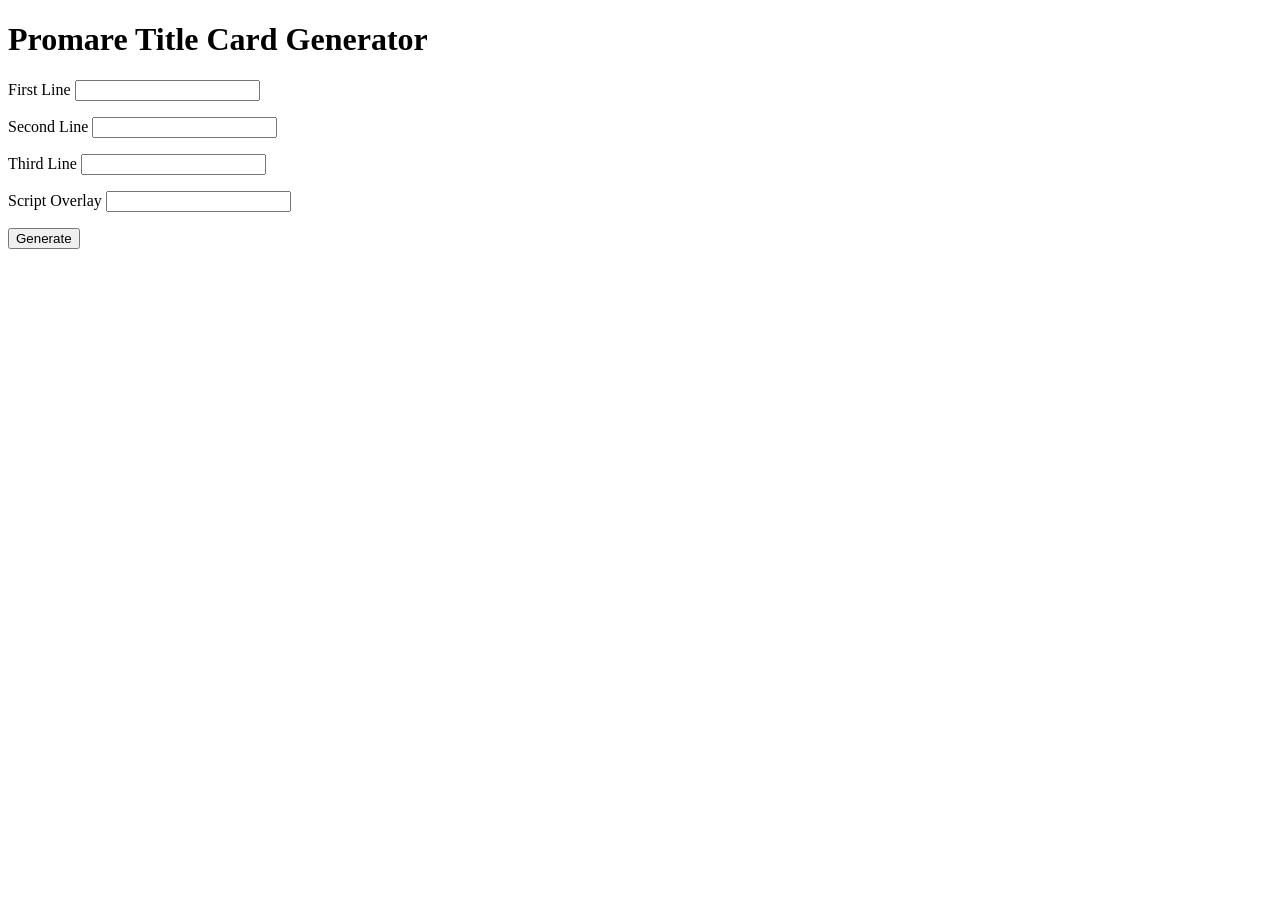
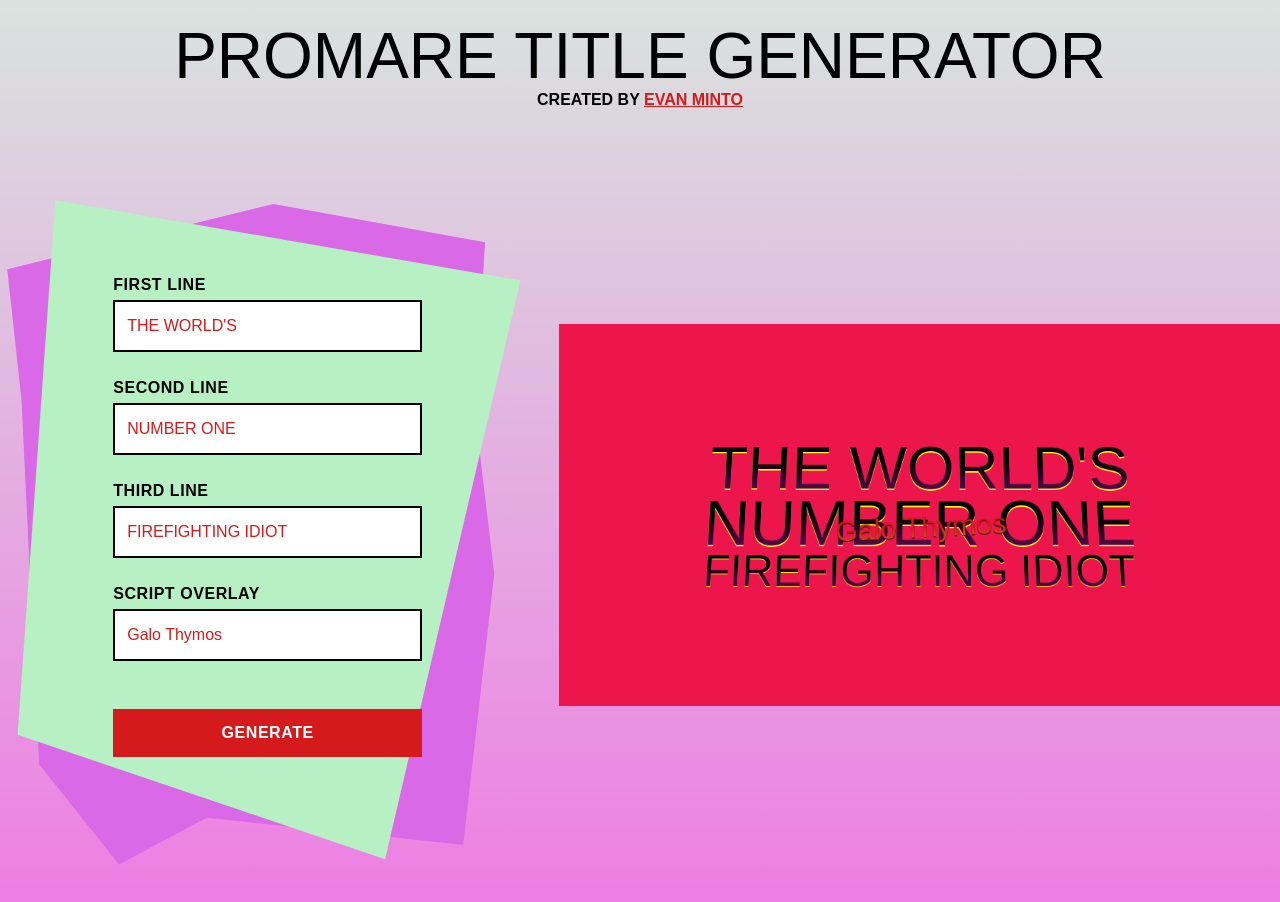
Before and after one commit to evanminto/promare-image-generator, a website built with Parcel: page index.html in a window 1280 px wide. Before the commit the page ends 800 px from the top, so only its background shows below. Built offline with nearby package versions, Linux system fonts and the light colour scheme.

Commit message:
Fix Chrome, add design

```diff
--- a/index.html
+++ b/index.html
@@ -1,33 +1,38 @@
 <!doctype html>
 
-<title>Promare Title Card Generator</title>
+<title>Promare Title Generator</title>
 
 <link rel="stylesheet" href="main.css">
 
 <script src="main.js" defer></script>
 
-<h1>Promare Title Card Generator</h1>
+<div class="wrapper">
+  <header>
+    <h1>Promare Title Generator</h1>
+    <p>Created by <a href="https://twitter.com/VamptVo">Evan Minto</a></p>
+  </header>
 
+  <div class="main-content">
     <title-text-form aria-controls="title_output">
       <form>
         <p class="m-form-field">
           <label for="line1">First Line</label>
-      <input id="line1" name="line1">
+          <input id="line1" class="line-input" name="line1" value="The World's">
         </p>
 
         <p class="m-form-field">
           <label for="line2">Second Line</label>
-      <input id="line2" name="line2">
+          <input id="line2" class="line-input" name="line2" value="Number One">
         </p>
 
         <p class="m-form-field">
           <label for="line3">Third Line</label>
-      <input id="line3" name="line3">
+          <input id="line3" class="line-input" name="line3" value="Firefighting Idiot">
         </p>
 
         <p class="m-form-field">
           <label for="script">Script Overlay</label>
-      <input id="script" name="script">
+          <input id="script" name="script" value="Galo Thymos">
         </p>
 
         <button>Generate</button>
@@ -37,3 +42,5 @@
     <output id="title_output" hidden>
       <title-text-frame></title-text-frame>
     </output>
+  </div>
+</div>
--- a/main.css
+++ b/main.css
@@ -1,5 +1,76 @@
+/* Yellow: #E0F4BE */
+
 * {
   box-sizing: border-box;
+  margin: 0;
+}
+
+* + * {
+  margin-top: 1.5rem;
+}
+
+html,
+body {
+  min-height: 100%;
+}
+
+body {
+  background: #D9E3DE linear-gradient(to top, #EE7CE3, #D9E3DE);
+  font-family: sans-serif;
+  text-transform: uppercase;
+  line-height: 1.5;
+  margin: 0;
+}
+
+a {
+  color: #D41A1A;
+}
+
+h1 {
+  font-family: 'Beethoven', sans-serif;
+  font-size: 4rem;
+  font-weight: normal;
+  text-transform: uppercase;
+  color: #000;
+  line-height: 1;
+}
+
+label {
+  display: block;
+  font-weight: bold;
+  letter-spacing: 0.0625ch;
+}
+
+input {
+  font: inherit;
+  padding: 0.75rem;
+  width: 100%;
+  border: 0.125em solid #000;
+  color: #D41A1A;
+}
+
+input:focus {
+  border-color: currentColor;
+}
+
+label + input {
+  margin-top: 0.1875rem;
+}
+
+button {
+  font: inherit;
+  font-weight: bold;
+  padding: 0.75rem 1.5rem;
+  background: #D41A1A;
+  color: white;
+  width: 100%;
+  text-transform: uppercase;
+  letter-spacing: 0.0625ch;
+  border: 0;
+}
+
+* + button {
+  margin-top: 3rem;
 }
 
 output {
@@ -10,3 +81,81 @@
   display: block;
   opacity: 0;
 }
+
+title-text-form {
+  position: relative;
+  padding: 3rem;
+  padding: calc(3rem + 5%);
+}
+
+title-text-form > * {
+  position: relative;
+  z-index: 1;
+}
+
+title-text-form::before {
+  background: #D969E7;
+  content: '';
+  display: block;
+  position: absolute;
+  left: 0;
+  right: 0;
+  top: 0;
+  bottom: 0;
+  clip-path: polygon(4.01% 33.72%, 1.35% 15.38%, 51.08% 6.18%, 90.63% 11.58%, 88.67% 35.07%, 92.34% 58.26%, 86.53% 96.39%, 38.6% 92.6%, 22.23% 99.16%, 7.31% 85.06%);
+}
+
+title-text-form::after {
+  background: #B7F0C2;
+  content: '';
+  display: block;
+  position: absolute;
+  left: 0;
+  right: 0;
+  top: 0;
+  bottom: 0;
+  clip-path: polygon(10.36% 5.68%, 97.23% 16.96%, 71.94% 98.42%, 3.29% 80.92%);
+}
+
+.wrapper {
+  margin: 0 auto;
+  max-width: 100rem;
+  padding-bottom: 3rem;
+}
+
+.wrapper > header {
+  padding: 1.5rem;
+  text-align: center;
+}
+
+.wrapper > header > * + * {
+  margin-top: 0;
+}
+
+.wrapper > header > p {
+  font-weight: bold;
+}
+
+.main-content {
+  display: flex;
+  flex-wrap: wrap;
+  margin-left: -1.5rem;
+  margin-bottom: -1.5rem;
+  align-items: center;
+}
+
+.main-content > * {
+  flex: 3 1 calc((80rem - 100%) * 9999);
+  margin: 0;
+  margin-left: 1.5rem;
+  margin-bottom: 1.5rem;
+  min-width: 0;
+}
+
+.main-content > * + * {
+  flex-grow: 7;
+}
+
+.line-input {
+  text-transform: uppercase;
+}
--- a/main.js
+++ b/main.js
@@ -3,6 +3,7 @@
 import html2canvas from 'html2canvas';
 
 function fitText(el, fontFamily, width) {
+  console.log('fit text');
   const testEl = document.createElement('span');
   document.body.appendChild(testEl);
 
@@ -10,7 +11,9 @@
     return `${val}em`;
   }
 
-  let i = 0.125;
+  const targetWidth = width * 0.85;
+
+  let i = targetWidth / 32;
 
   testEl.style.position = 'absolute';
   testEl.style.visibility = 'hidden';
@@ -19,9 +22,16 @@
   testEl.style.fontSize = getFontSize(i);
   testEl.textContent = el.textContent;
 
-  while (window.getComputedStyle(testEl).width.replace('px', '') < width) {
-    i += 0.1;
-    testEl.style.fontSize = getFontSize(i);
+  if (parseInt(window.getComputedStyle(testEl).width.replace('px', '')) < targetWidth) {
+    while (parseInt(window.getComputedStyle(testEl).width.replace('px', '')) < targetWidth) {
+      i += 0.125;
+      testEl.style.fontSize = getFontSize(i);
+    }
+  } else {
+    while (parseInt(window.getComputedStyle(testEl).width.replace('px', '')) > targetWidth) {
+      i -= 0.125;
+      testEl.style.fontSize = getFontSize(i);
+    }
   }
 
   testEl.remove();
@@ -33,21 +43,27 @@
   connectedCallback() {
     super.connectedCallback();
 
-    this.mutationObserver = new MutationObserver(() => {
-      this.init();
+    // this.mutationObserver = new MutationObserver(() => {
+    //   console.log('mutation');
+    //   this.init();
+    // });
+
+    let width = 0;
+
+    this.resizeObserver = new ResizeObserver(entries => {
+      console.log('resize', entries);
+
+      if (entries[0].contentRect.width !== width) {
+        width = entries[0].contentRect.width;
+        this.init();
+      }
     });
 
-    this.resizeObserver = new ResizeObserver(() => {
-      this.init();
-      Array.from(this.querySelectorAll('title-text-line, title-text-script')).forEach(el => el.init());
-    });
-
-    this.mutationObserver.observe(this.renderRoot, {
-      childList: true,
-      subtree: true,
-      attributes: true,
-      characterData: true,
-    });
+    // this.mutationObserver.observe(this.renderRoot, {
+    //   childList: true,
+    //   subtree: true,
+    //   characterData: true,
+    // });
 
     this.resizeObserver.observe(this);
   }
@@ -57,11 +73,15 @@
 
     this.targetWidthBlock = rect.width;
     this.targetWidthScript = rect.width * 0.5;
+
+    Array.from(this.querySelectorAll('title-text-line, title-text-script')).forEach(el => el.init());
   }
 
   render() {
     return html`
-      <slot></slot>
+      <div>
+        <slot></slot>
+      </div>
     `;
   }
 
@@ -71,7 +91,6 @@
         display: block;
         position: relative;
         line-height: 0.9;
-        transform: perspective(450px) rotate3d(1, 0, 0, 10deg) scale(0.85);
       }
 
       ::slotted(title-text-script) {
@@ -81,9 +100,8 @@
         bottom: 50%;
       }
 
-      img {
-        display: block;
-        display: none;
+      div {
+        transform: perspective(36em) rotate3d(1, 0, 0, 10deg) scale(0.75);
       }
     `;
   }
@@ -112,10 +130,9 @@
     });
 
     this.observer.observe(this, {
+      characterData: true,
       childList: true,
       subtree: true,
-      attributes: true,
-      characterData: true,
     });
   }
 
@@ -165,6 +182,7 @@
   init() {
     const targetWidth = this.closest('title-text').targetWidthScript;
     const fontSize = fitText(this, "'Miss Rhinetta', sans-serif", targetWidth);
+    console.log(fontSize);
     this.style.setProperty('--font-size-fit', fontSize);
   }
 
@@ -179,6 +197,8 @@
 
     this.observer.observe(this, {
       characterData: true,
+      childList: true,
+      subtree: true,
     });
   }
 
@@ -202,6 +222,7 @@
         filter: drop-shadow(0 0.035em #000000);
         width: 100%;
         text-align: center;
+        text-transform: none;
       }
 
       span {
@@ -260,7 +281,7 @@
         ${this.line1 ? html`<title-text-line>${this.line1}</title-text-line>` : ''}
         ${this.line2 ? html`<title-text-line>${this.line2}</title-text-line>` : ''}
         ${this.line3 ? html`<title-text-line>${this.line3}</title-text-line>` : ''}
-        ${this.script ? html`<title-text-script>${this.script}</title-text-sc>` : ''}
+        ${this.script ? html`<title-text-script>${this.script}</title-text-script>` : ''}
       </title-text>
     `;
   }
@@ -312,11 +333,13 @@
 class TitleTextFormElement extends LitElement {
   constructor() {
     super();
+  }
 
-    this.addEventListener('submit', event => {
-      event.preventDefault();
+  connectedCallback() {
+    super.connectedCallback();
 
-      const data = new FormData(event.target);
+    const handleSubmit = form => {
+      const data = new FormData(form);
 
       const frame = this.output.querySelector('title-text-frame');
 
@@ -326,6 +349,13 @@
       frame.script = data.get('script');
 
       this.output.hidden = false;
+    };
+
+    handleSubmit(this.querySelector('form'));
+
+    this.addEventListener('submit', event => {
+      event.preventDefault();
+      handleSubmit(event.target);
     });
   }
 
@@ -338,6 +368,14 @@
   render() {
     return html`<slot></slot>`;
   }
+
+  static get styles() {
+    return css`
+      :host {
+        display: block;
+      }
+    `;
+  }
 }
 
 customElements.define('title-text-form', TitleTextFormElement);
```
Lines whose indentation alone changed are shown as unchanged.
